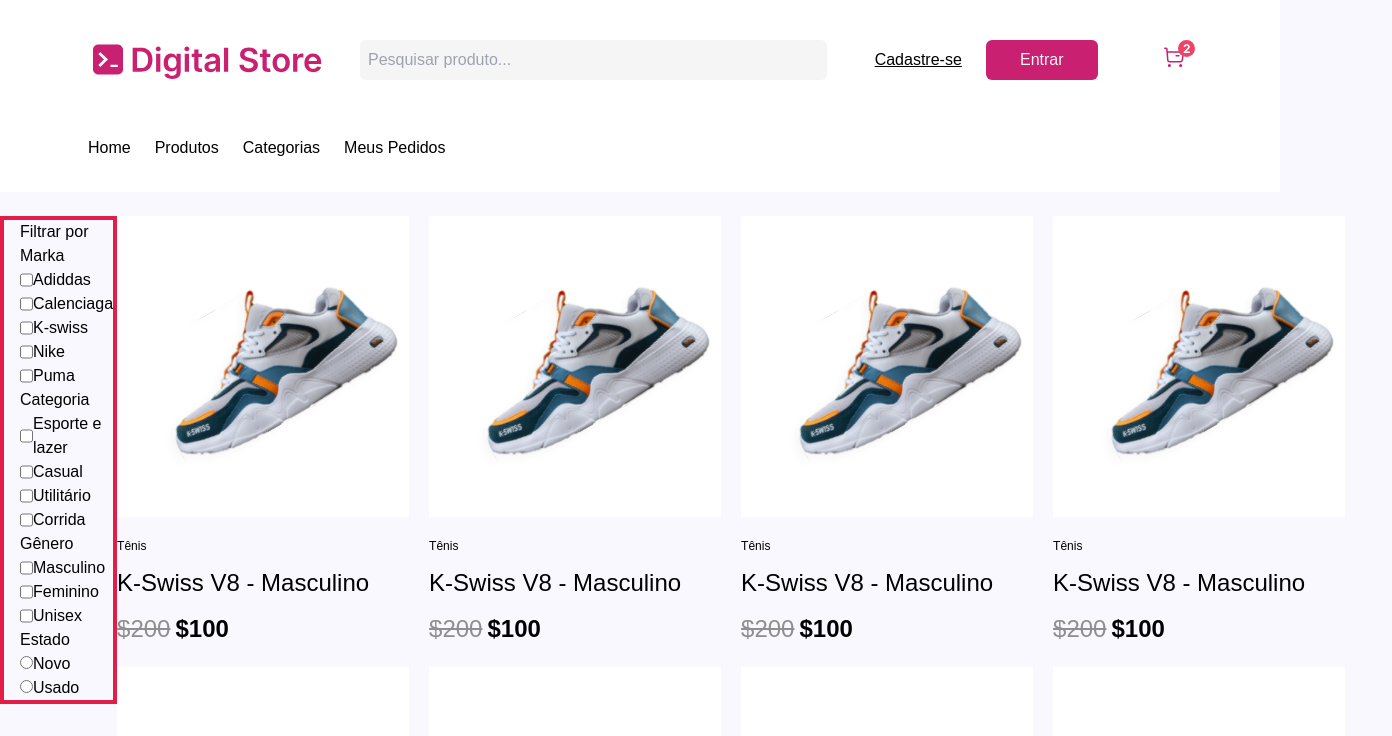
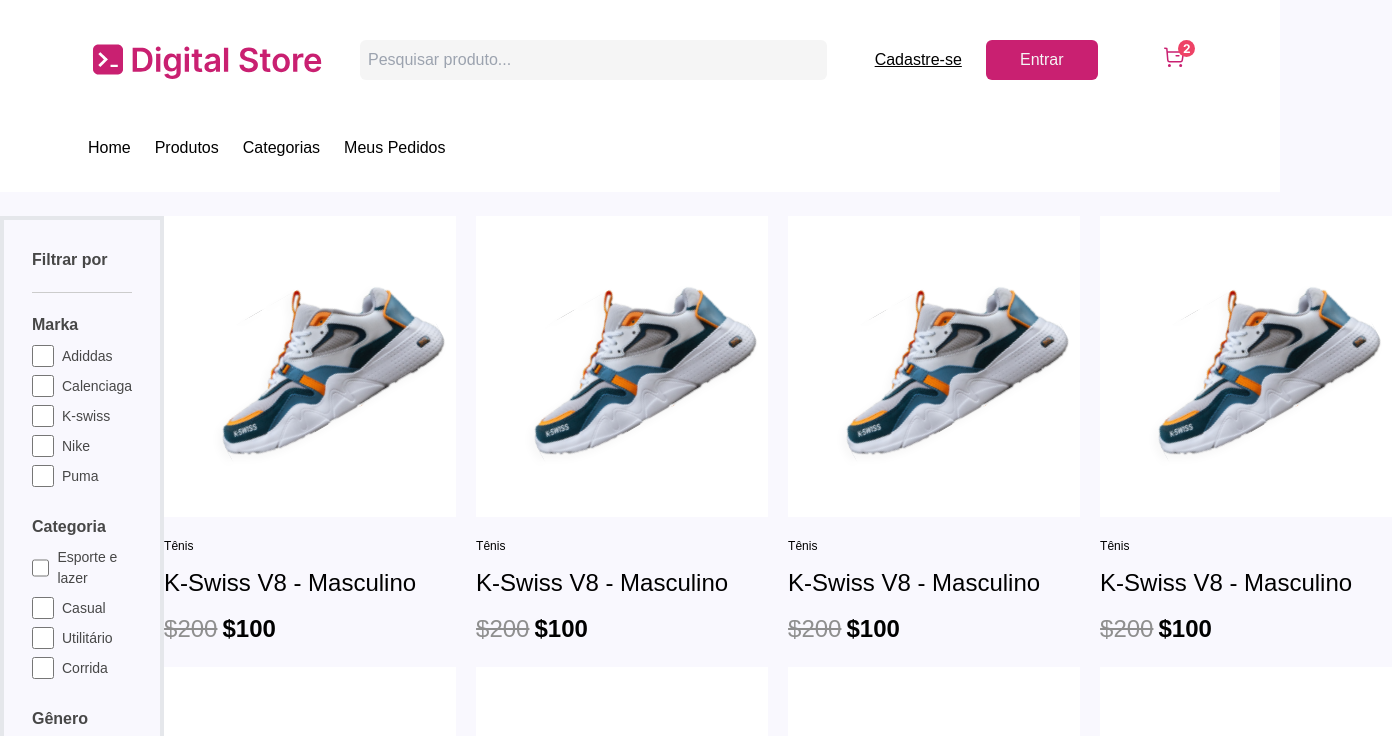
Before and after one commit to gt-05/grupo-02, a React (Vite) app: page /products in a window 1280 px wide. Shown: the top 736 px of the page, 1392 px wide, since content can reach past the window. Built offline with nearby package versions, Linux system fonts and the light colour scheme.

Commit message:
adicionando mais estilos a checkbox

```diff
--- a/package.json
+++ b/package.json
@@ -10,9 +10,11 @@
     "preview": "vite preview"
   },
   "dependencies": {
+    "dom": "^0.0.3",
     "react": "^18.3.1",
     "react-dom": "^18.3.1",
-    "react-router-dom": "^6.27.0"
+    "react-router-dom": "^6.27.0",
+    "router": "^2.0.0"
   },
   "devDependencies": {
     "@eslint/js": "^9.11.1",
--- a/src/components/ProductCheckBox.jsx
+++ b/src/components/ProductCheckBox.jsx
@@ -1,82 +1,92 @@
 function ProductCheckBox(){
     return (
         <>
-        <div className=" pl-4 border-4 border-rose-600 w-72 h-full "> {/* Div Principal engloba tudo */}
-            <div> {/* Div do nome "Filtrar por" */}
+        <div className=" border-4 w-[308px] h-full "> {/* Div Principal engloba tudo */}
+            <form action="" className="p-7 ">
+
+            <div className="pb-[20px] border-b-[1px] border-[#CCCCCC] font-bold text-[#474747] text-[16px]"> {/* Div do nome "Filtrar por" */}
                 Filtrar por
             </div>
-
-            <div className="">  {/* Div da categoria "Marka" */}
+            <div className="pt-[20px] ">  {/* Div da categoria "Marka" */}
+                <div className=" font-bold text-[#474747] text-[16px] pb-2">
                 Marka
-                <div className="flex">
-                    <input type="checkbox" id="adiddas" name="adiddas" className="accent-[#C92071]"/>
-                    <label for="adiddas"> Adiddas</label>
                 </div>
-                <div className="flex">
-                    <input  type="checkbox" id="calenciaga" name="calenciaga" className="accent-[#C92071]"/>
-                    <label for="calenciaga"> Calenciaga</label>
+                <div className="flex flex items-center mb-2">
+                    <input type="checkbox" id="adiddas" name="adiddas" className="w-[22px] h-[22px] accent-[#C92071] "/>
+                    <label className="text-[14px] text-[#474747] pl-2" for="adiddas"> Adiddas</label>
                 </div>
-                <div className="flex">
-                    <input type="checkbox" id="k-swiss" name="k-swiss" className="accent-[#C92071]"/>
-                    <label for="k-swiss"> K-swiss</label>
+                <div className="flex flex items-center mb-2">
+                    <input type="checkbox" id="calenciaga" name="calenciaga" className="w-[22px] h-[22px] accent-[#C92071] "/>
+                    <label className="text-[14px] text-[#474747] pl-2" for="calenciaga"> Calenciaga</label>
                 </div>
-                <div className="flex">
-                    <input type="checkbox" id="nike" name="nike" className="accent-[#C92071]"/>
-                    <label for="nike"> Nike</label>
+                <div className="flex flex items-center mb-2">
+                    <input type="checkbox" id="k-swiss" name="k-swiss" className="w-[22px] h-[22px] accent-[#C92071] "/>
+                    <label className="text-[14px] text-[#474747] pl-2" for="k-swiss"> K-swiss</label>
                 </div>
-                <div className="flex">
-                    <input type="checkbox" id="puma" name="puma" className="accent-[#C92071]"/>
-                    <label for="puma"> Puma</label>
+                <div className="flex flex items-center mb-2">
+                    <input type="checkbox" id="nike" name="nike" className="w-[22px] h-[22px] accent-[#C92071] "/>
+                    <label className="text-[14px] text-[#474747] pl-2" for="nike"> Nike</label>
+                </div>
+                <div className="flex flex items-center mb-2">
+                    <input type="checkbox" id="puma" name="puma" className="w-[22px] h-[22px] accent-[#C92071] "/>
+                    <label className="text-[14px] text-[#474747] pl-2" for="puma"> Puma</label>
                 </div>
             </div>
 
-            <div> {/* Div da categoria "Categoria" */}
+            <div className="pt-[20px]"> {/* Div da categoria "Categoria" */}
+                <div className="font-bold text-[#474747] text-[16px] pb-2">
                 Categoria
-                <div className="flex">
-                    <input type="checkbox" id="esporte-e-lazer" name="esporte-e-lazer" className="accent-[#C92071]"/>
-                    <label for="esporte-e-lazer"> Esporte e lazer</label>
                 </div>
-                <div className="flex">
-                    <input type="checkbox" id="casual" name="casual" className="accent-[#C92071]"/>
-                    <label for="casual"> Casual</label>
+                <div className="flex flex items-center mb-2">
+                    <input type="checkbox" id="esporte-e-lazer" name="esporte-e-lazer" className="w-[22px] h-[22px] accent-[#C92071] "/>
+                    <label className="text-[14px] text-[#474747] pl-2" for="esporte-e-lazer"> Esporte e lazer</label>
                 </div>
-                <div className="flex">
-                    <input type="checkbox" id="utilitario" name="utilitario" className="accent-[#C92071]"/>
-                    <label for="utilitario"> Utilitário</label>
+                <div className="flex flex items-center mb-2">
+                    <input type="checkbox" id="casual" name="casual" className="w-[22px] h-[22px] accent-[#C92071] "/>
+                    <label className="text-[14px] text-[#474747] pl-2" for="casual"> Casual</label>
                 </div>
-                <div className="flex">
-                    <input type="checkbox" id="corrida" name="corrida" className="accent-[#C92071]"/>
-                    <label for="corrida"> Corrida</label>
+                <div className="flex flex items-center mb-2">
+                    <input type="checkbox" id="utilitario" name="utilitario" className="w-[22px] h-[22px] accent-[#C92071] "/>
+                    <label className="text-[14px] text-[#474747] pl-2" for="utilitario"> Utilitário</label>
+                </div>
+                <div className="flex flex items-center mb-2">
+                    <input type="checkbox" id="corrida" name="corrida" className="w-[22px] h-[22px] accent-[#C92071] "/>
+                    <label className="text-[14px] text-[#474747] pl-2" for="corrida"> Corrida</label>
                 </div>
             </div>
 
-            <div> {/* Div da categoria "Gênero" */}
+            <div className="pt-[20px]"> {/* Div da categoria "Gênero" */}
+                <div className="font-bold text-[#474747] text-[16px] pb-2">
                 Gênero
-                <div className="flex">
-                    <input type="checkbox" id="masculino" name="masculino" className="accent-[#C92071]"/>
-                    <label for="masculino"> Masculino</label>
                 </div>
-                <div className="flex">
-                    <input type="checkbox" id="feminino" name="feminino" className="accent-[#C92071]"/>
-                    <label for="feminino"> Feminino</label>
+                <div className="flex items-center mb-2">
+                    <input type="checkbox" id="masculino" name="masculino" className="w-[22px] h-[22px] accent-[#C92071] "/>
+                    <label className="text-[14px] text-[#474747] pl-2" for="masculino"> Masculino</label>
                 </div>
-                <div className="flex">
-                    <input type="checkbox" id="unisex" name="unisex" className="accent-[#C92071]"/>
-                    <label for="unisex"> Unisex</label>
+                <div className="flex items-center mb-2">
+                    <input type="checkbox" id="feminino" name="feminino" className="w-[22px] h-[22px] accent-[#C92071] "/>
+                    <label className="text-[14px] text-[#474747] pl-2" for="feminino"> Feminino</label>
+                </div>
+                <div className="flex items-center mb-2">
+                    <input type="checkbox" id="unisex" name="unisex" className="w-[22px] h-[22px] accent-[#C92071] "/>
+                    <label className="text-[14px] text-[#474747] pl-2" for="unisex"> Unisex</label>
                 </div>
             </div>
 
-            <div> {/* Div da categoria "Estado" */}
+            <div className="pt-[20px]"> {/* Div da categoria "Estado" */}
+                <div className="font-bold text-[#474747] text-[16px] pb-2">
                 Estado
-                <div>
-                    <input type="radio" id="novo" name="estado" value="novo" className="accent-[#C92071]"/>
-                    <label for="novo">Novo</label>
                 </div>
-                <div>
-                    <input type="radio" id="usado" name="estado" value="usado" className="accent-[#C92071]"/>
-                    <label for="usado">Usado</label>
+                <div className="flex items-center mb-2">
+                    <input type="radio" id="novo" name="estado" value="novo" className="w-[22px] h-[22px] accent-[#C92071] "/>
+                    <label className="text-[14px] text-[#474747] pl-2" for="novo">Novo</label>
+                </div>
+                <div className="flex items-center mb-2">
+                    <input type="radio" id="usado" name="estado" value="usado" className="w-[22px] h-[22px] accent-[#C92071] "/>
+                    <label className="text-[14px] text-[#474747] pl-2" for="usado">Usado</label>
                 </div>
             </div>
+            </form>
         </div>
         </>
     )
```
Also changed, not shown: 1 other file (tests, documents, lock files or other folders).
